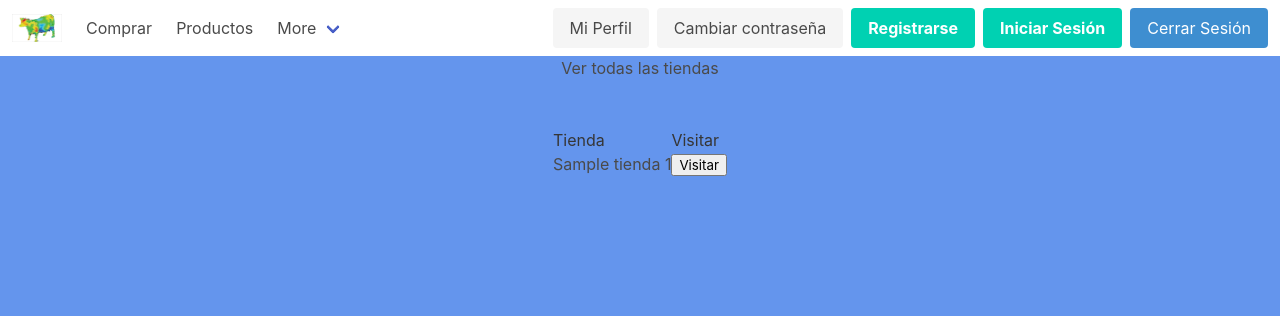
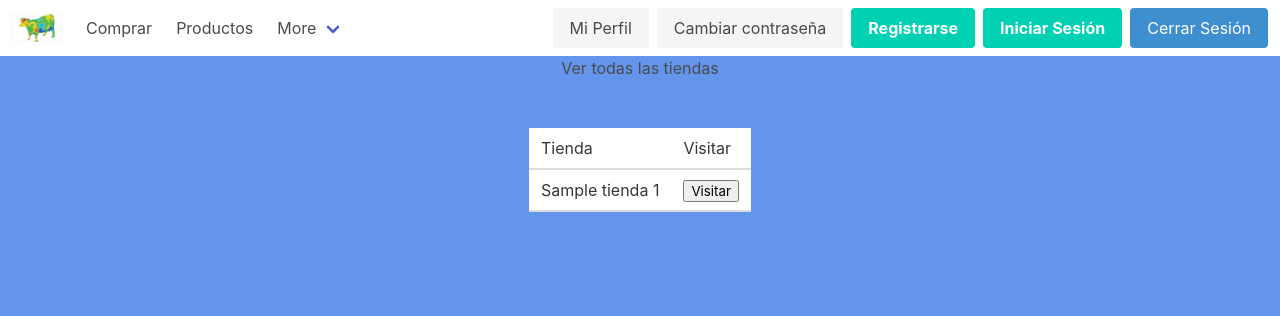
Before and after one commit to acastill20/grupo8, a PHP site: page /Tiendas/ver_tiendas.php in a window 1280 px wide. Shown: the top 316 px of the page. Run offline with PHP 8.4, Linux system fonts and the light colour scheme; tables that the repository leaves empty or names only in its code hold one stand-in row (values such as "Sample post"); some libraries are stand-ins or nearby versions.

Commit message:
productos

```diff
--- a/Sites/Tiendas/ver_tiendas.php
+++ b/Sites/Tiendas/ver_tiendas.php
@@ -18,7 +18,7 @@ $data = $resultado -> fetchAll();
 <div>
     <?php
         echo "<br><br>
-        <table align='center' cellspacing='5em'>
+        <table class='table' align='center' cellspacing='5em'>
             <thead>
                 <tr>
                     <th><h2> Tienda </h2></th>";
```
